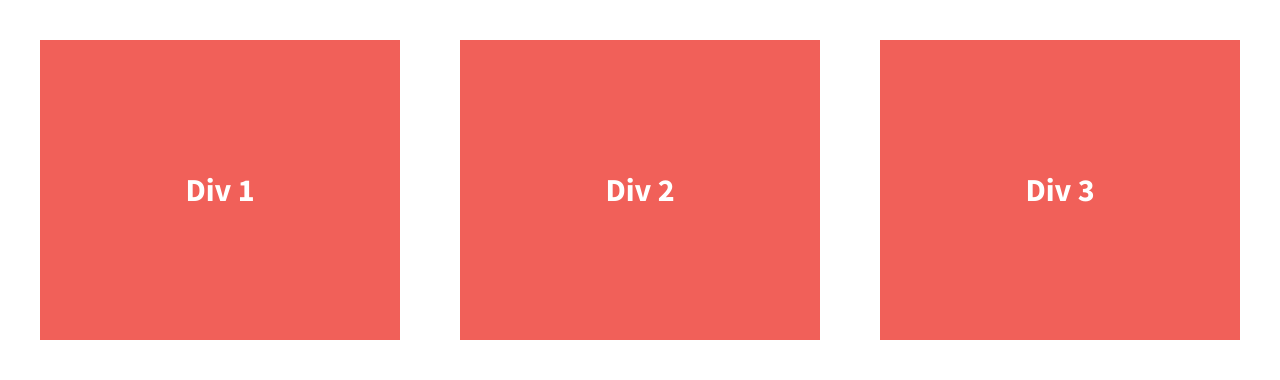
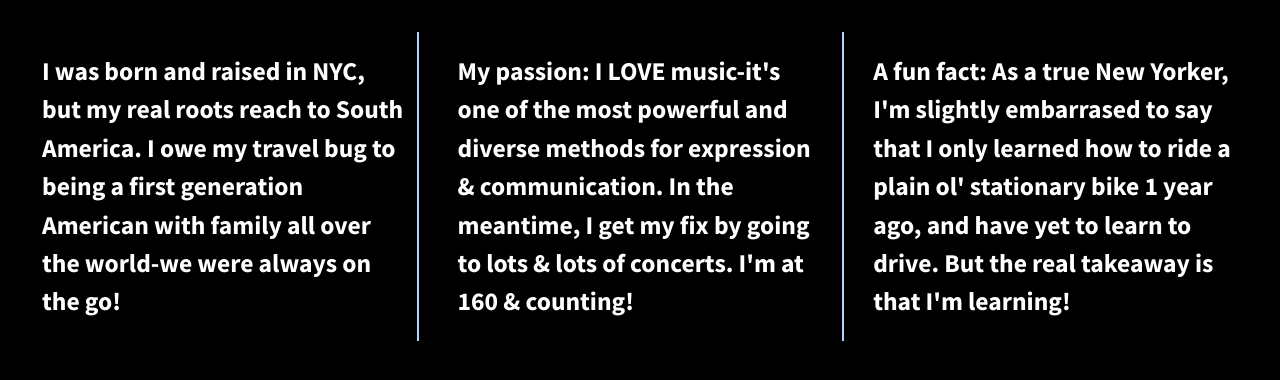
Before and after one commit to Janette-B/Flexbox-two, a plain HTML site: page index.html in a window 1280 px wide. Drawn offline with nearby package versions, Linux system fonts and the light colour scheme.

Commit message:
Add div content

```diff
--- a/css/main.css
+++ b/css/main.css
@@ -97,37 +97,49 @@ textarea {
 
 
 html {
-  background-color: #fff;
+  background-color: black;
   height: 100%;
+  width: 100%;
 }
 
 body {
   font-family: 'Source Sans Pro', sans-serif;
   padding: 2em;
-  font-size: 1.25em;
   height: 100%;
+  font-weight: 700;
+
 }
 
 .wrapper {
-  /*add display:flex and set justify-content to space-between*/
-  font-weight: 700;
+
   display:flex;
   justify-content: space-between;
 }
 
 .div-1, .div-2, .div-3 {
-  /*give the divs a width of 30%, add display:flex, set justify-content and align-items to center*/
   color: #fff;
   line-height: 1.5em;
   font-size: 1.6em;
-  background-color: #f16059;
-  height: 300px;
+  height: auto;
   display: flex;
   justify-content: center;
   align-items: center;
   width: 30%;
+  }
+
+
+.div-1, .div-2 {
+    border-right: 2px solid #b3d4fc;
+
 }
 
+.div-1, .div-3 {
+    padding: 10px;
+}
+
+.div-2 {
+    padding: 20px;
+}
 
 
 
--- a/index.html
+++ b/index.html
@@ -23,13 +23,20 @@
 
         <section class="wrapper">
             <div class="div-1">
-                Div 1
+                I was born and raised in NYC, but my real roots
+                reach to South America.  I owe my travel bug to being
+                a first generation American with family all over the world-we
+                were always on the go!
             </div>
             <div class="div-2">
-                Div 2
+                My passion: I LOVE music-it's one of the most powerful and diverse
+                methods for expression & communication.  In the meantime, I get my fix by
+                going to lots & lots of concerts.  I'm at 160 & counting!
             </div>
             <div class="div-3">
-                Div 3
+                 A fun fact: As a true New Yorker, I'm slightly embarrased to say that I only learned
+                 how to ride a plain ol' stationary bike 1 year ago, and have yet to learn to drive.
+                 But the real takeaway is that I'm learning!
             </div>
         </section>
 
```
